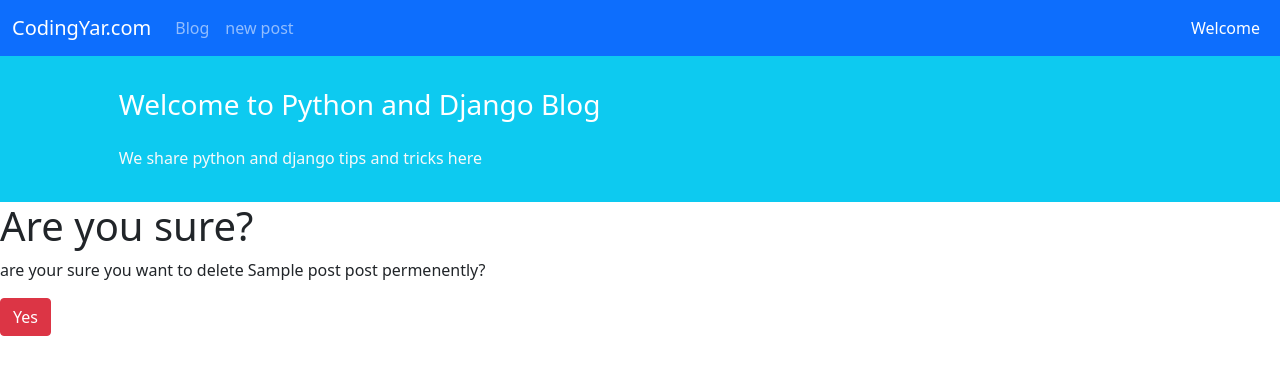
After one commit to HasanChoubineh/Simple-CRUD-project, a Django app: page /posts/1/delete/ in a window 1280 px wide. The commit adds this page. Shown: the top 375 px of the page. Run offline with Django 5.2, Linux system fonts and the light colour scheme; tables that the repository leaves empty hold one stand-in row (values such as "Sample post").

Commit message:
implement delete view

```diff
--- /dev/null
+++ b/blog/templates/blog/post_delete.html
@@ -0,0 +1,13 @@
+{% extends "_base.html" %}
+
+
+{% block title %}{{post.title}}{% endblock title %}
+
+{% block content %}
+    <h1>Are you sure?</h1>
+    <p>are your sure you want to delete {{post.title}} post permenently?</p>
+    <form action="", method="post">
+        {% csrf_token %}
+        <input type="submit" value="Yes" class="btn btn-danger">
+    </form>
+{% endblock content %}
--- a/blog/templates/blog/posts_list.html
+++ b/blog/templates/blog/posts_list.html
@@ -16,7 +16,8 @@
                             {{post.text}}
                         </p>
                         <a href="{% url 'post_detail' post.id %}"><div class="btn btn-sm btn-success">Read More</div></a>
-                        <a href="{% url 'post_update' post.id %}"><div class="btn btn-sm btn-info">Edit</div></a>
+                        <a href="{% url 'post_update' post.id %}"><div class="btn btn-sm btn-warning">Edit</div></a>
+                        <a href="{% url 'post_delete' post.id %}"><div class="btn btn-sm btn-danger">delete</div></a>
                     </div>
                 </div>
             </div>
--- a/blog/urls.py
+++ b/blog/urls.py
@@ -6,5 +6,6 @@ urlpatterns = [
     path('posts/', views.posts_list_view, name='posts_list'),
     path('posts/<int:pk>/', views.post_detail_view, name= 'post_detail'),
     path('posts/add/', views.create_post_view, name='post_create'),
-    path('posts/<int:pk>/update/', views.update_post_view, name='post_update')
+    path('posts/<int:pk>/update/', views.update_post_view, name='post_update'),
+    path('posts/<int:pk>/delete/', views.delete_post, name='post_delete')
 ]
--- a/blog/views.py
+++ b/blog/views.py
@@ -39,3 +39,11 @@ def update_post_view(request, pk):
       return redirect('post_detail', pk)
 
    return render(request, 'blog/add_post.html', context={'form': form})
+
+def delete_post(request, pk):
+
+   post = get_object_or_404(Post, pk=pk)
+   if request.method == "POST":
+      post.delete()
+      return redirect('posts_list')
+   return render(request, 'blog/post_delete.html', context={'post':post})
```
